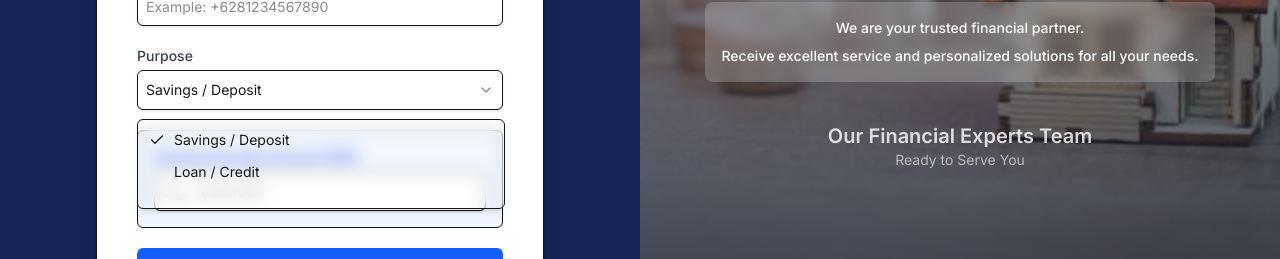
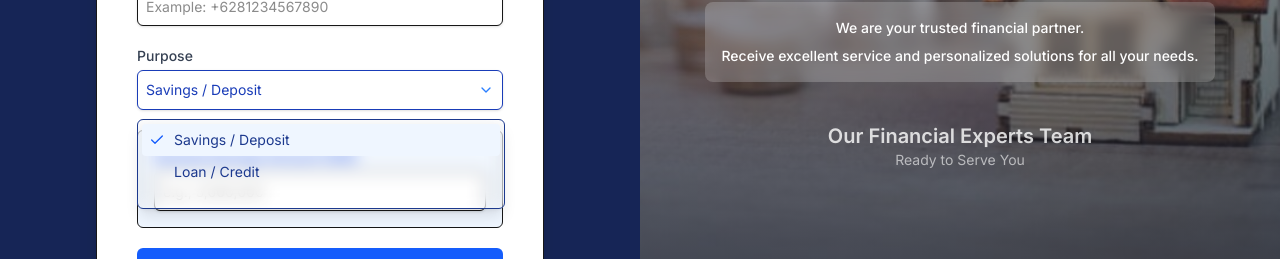
Before and after one commit to rzalwhy12/fix-company, a Next.js app: page /saving-loan/form in a window 1280 px wide. Both pictures are taken after a click on the button "Savings / Deposit". Shown: the part 475-734 px from the top of the page. Built offline with nearby package versions, Linux system fonts and the light colour scheme; no server answers.

Commit message:
dropdown theme

```diff
--- a/src/app/dashboard/page.tsx
+++ b/src/app/dashboard/page.tsx
@@ -52,7 +52,7 @@ export default function Dashboard() {
     const [isDialogOpen, setIsDialogOpen] = useState(false);
     const [searchTerm, setSearchTerm] = useState('');
     const [selectedCategory, setSelectedCategory] = useState('all');
-    const [loading, setLoading] = useState(true); // This loading state is for articles
+    const [loading, setLoading] = useState(true);
     const [submitting, setSubmitting] = useState(false);
     const [isAuthenticating, setIsAuthenticating] = useState(true); // New state for initial authentication check
 
@@ -303,8 +303,10 @@ export default function Dashboard() {
                             className="pl-10 w-full"
                         />
                     </div>
+                    {/* START MODIFIED SECTION */}
                     <Select value={selectedCategory} onValueChange={setSelectedCategory}>
                         <SelectTrigger className="w-full sm:w-48">
+                            {/* Make sure SelectValue is the ONLY direct child of SelectTrigger */}
                             <SelectValue placeholder="Filter by category" />
                         </SelectTrigger>
                         <SelectContent>
@@ -316,6 +318,7 @@ export default function Dashboard() {
                             ))}
                         </SelectContent>
                     </Select>
+                    {/* END MODIFIED SECTION */}
                     <Dialog open={isDialogOpen} onOpenChange={setIsDialogOpen}>
                         <DialogTrigger asChild>
                             <Button onClick={resetForm} className="bg-blue-600 hover:bg-blue-700 w-full sm:w-auto">
@@ -386,12 +389,14 @@ export default function Dashboard() {
                                 </div>
                                 <div>
                                     <Label htmlFor="category">Category</Label>
+                                    {/* START MODIFIED SECTION */}
                                     <Select
                                         value={newPost.categoryy}
                                         onValueChange={(value) => setNewPost({ ...newPost, categoryy: value })}
                                         disabled={submitting}
                                     >
                                         <SelectTrigger>
+                                            {/* Ensure SelectValue is the ONLY direct child of SelectTrigger */}
                                             <SelectValue placeholder="Select category" />
                                         </SelectTrigger>
                                         <SelectContent>
@@ -402,6 +407,7 @@ export default function Dashboard() {
                                             ))}
                                         </SelectContent>
                                     </Select>
+                                    {/* END MODIFIED SECTION */}
                                 </div>
                                 <div className="flex items-center space-x-2">
                                     <Switch
--- a/src/components/ui/select.tsx
+++ b/src/components/ui/select.tsx
@@ -19,14 +19,15 @@ const SelectTrigger = React.forwardRef<
   <SelectPrimitive.Trigger
     ref={ref}
     className={cn(
-      'flex h-10 w-full items-center justify-between rounded-md border border-input bg-background px-3 py-2 text-sm ring-offset-background placeholder:text-muted-foreground focus:outline-none focus:ring-2 focus:ring-ring focus:ring-offset-2 disabled:cursor-not-allowed disabled:opacity-50 [&>span]:line-clamp-1',
+      'flex h-10 w-full items-center justify-between rounded-md border border-blue-300 bg-white px-3 py-2 text-sm ring-offset-background placeholder:text-blue-400 focus:outline-none focus:ring-2 focus:ring-blue-500 focus:ring-offset-2 disabled:cursor-not-allowed disabled:opacity-50 [&>span]:line-clamp-1',
+      'text-blue-800 hover:bg-blue-50 transition-colors duration-200',
       className
     )}
     {...props}
   >
     {children}
     <SelectPrimitive.Icon asChild>
-      <ChevronDown className="h-4 w-4 opacity-50" />
+      <ChevronDown className="h-4 w-4 text-blue-500" />
     </SelectPrimitive.Icon>
   </SelectPrimitive.Trigger>
 ));
@@ -39,7 +40,7 @@ const SelectScrollUpButton = React.forwardRef<
   <SelectPrimitive.ScrollUpButton
     ref={ref}
     className={cn(
-      'flex cursor-default items-center justify-center py-1',
+      'flex cursor-default items-center justify-center py-1 text-blue-600 hover:bg-blue-50',
       className
     )}
     {...props}
@@ -56,7 +57,7 @@ const SelectScrollDownButton = React.forwardRef<
   <SelectPrimitive.ScrollDownButton
     ref={ref}
     className={cn(
-      'flex cursor-default items-center justify-center py-1',
+      'flex cursor-default items-center justify-center py-1 text-blue-600 hover:bg-blue-50',
       className
     )}
     {...props}
@@ -75,7 +76,8 @@ const SelectContent = React.forwardRef<
     <SelectPrimitive.Content
       ref={ref}
       className={cn(
-        'relative z-50 max-h-96 min-w-[8rem] overflow-hidden rounded-md border bg-popover text-popover-foreground shadow-md data-[state=open]:animate-in data-[state=closed]:animate-out data-[state=closed]:fade-out-0 data-[state=open]:fade-in-0 data-[state=closed]:zoom-out-95 data-[state=open]:zoom-in-95 data-[side=bottom]:slide-in-from-top-2 data-[side=left]:slide-in-from-right-2 data-[side=right]:slide-in-from-left-2 data-[side=top]:slide-in-from-bottom-2',
+        'relative z-50 max-h-96 min-w-[8rem] overflow-hidden rounded-md border border-blue-200 bg-white text-blue-900 shadow-lg',
+        'data-[state=open]:animate-in data-[state=closed]:animate-out data-[state=closed]:fade-out-0 data-[state=open]:fade-in-0 data-[state=closed]:zoom-out-95 data-[state=open]:zoom-in-95 data-[side=bottom]:slide-in-from-top-2 data-[side=left]:slide-in-from-right-2 data-[side=right]:slide-in-from-left-2 data-[side=top]:slide-in-from-bottom-2',
         position === 'popper' &&
           'data-[side=bottom]:translate-y-1 data-[side=left]:-translate-x-1 data-[side=right]:translate-x-1 data-[side=top]:-translate-y-1',
         className
@@ -105,7 +107,7 @@ const SelectLabel = React.forwardRef<
 >(({ className, ...props }, ref) => (
   <SelectPrimitive.Label
     ref={ref}
-    className={cn('py-1.5 pl-8 pr-2 text-sm font-semibold', className)}
+    className={cn('py-1.5 pl-8 pr-2 text-sm font-semibold text-blue-700', className)}
     {...props}
   />
 ));
@@ -118,14 +120,16 @@ const SelectItem = React.forwardRef<
   <SelectPrimitive.Item
     ref={ref}
     className={cn(
-      'relative flex w-full cursor-default select-none items-center rounded-sm py-1.5 pl-8 pr-2 text-sm outline-none focus:bg-accent focus:text-accent-foreground data-[disabled]:pointer-events-none data-[disabled]:opacity-50',
+      'relative flex w-full cursor-default select-none items-center rounded-sm py-1.5 pl-8 pr-2 text-sm outline-none',
+      'focus:bg-blue-50 focus:text-blue-900 data-[disabled]:pointer-events-none data-[disabled]:opacity-50',
+      'transition-colors duration-200',
       className
     )}
     {...props}
   >
     <span className="absolute left-2 flex h-3.5 w-3.5 items-center justify-center">
       <SelectPrimitive.ItemIndicator>
-        <Check className="h-4 w-4" />
+        <Check className="h-4 w-4 text-blue-600" />
       </SelectPrimitive.ItemIndicator>
     </span>
 
@@ -140,7 +144,7 @@ const SelectSeparator = React.forwardRef<
 >(({ className, ...props }, ref) => (
   <SelectPrimitive.Separator
     ref={ref}
-    className={cn('-mx-1 my-1 h-px bg-muted', className)}
+    className={cn('-mx-1 my-1 h-px bg-blue-200', className)}
     {...props}
   />
 ));
```
Also changed, not shown: src/components/ui/dropdown-menu.tsx (+31 -10 lines).
